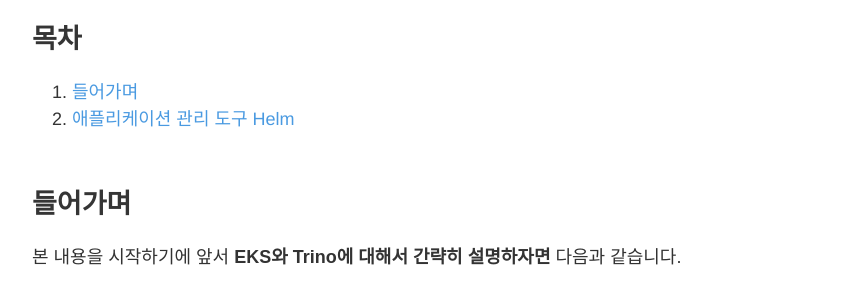
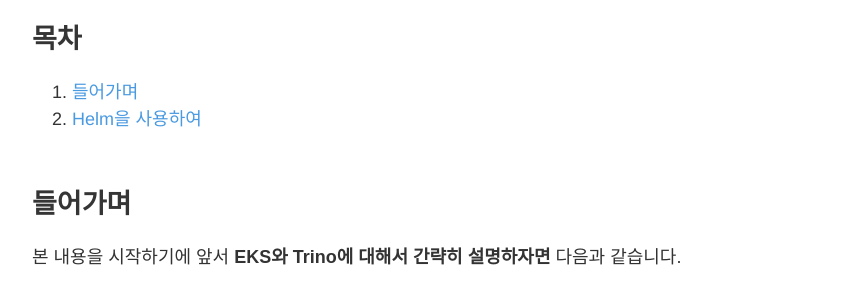
Before and after one commit to daru1027/daru1027.github.io, a Jekyll site: the page built from _posts/2022-09-16-eks-on-trino.md, in a window 1280 px wide. Shown: the part 416-716 px from the top of the page, without its empty margins (208-1071 px from the left). Built offline with Jekyll 4.4.1, drawn with Linux system fonts in a browser that asks for light colours.

Commit message:
ADD: 내용 추가

```diff
--- a/_posts/2022-09-16-eks-on-trino.md
+++ b/_posts/2022-09-16-eks-on-trino.md
@@ -6,7 +6,7 @@ tags: EKS Trino Kubernetes
 해당 포스트는 **EKS에 Trino를 구축하는 과정**을 담았습니다🤗. 올해 4월쯤 진행한 내용을 기준으로 작성하여 최신 내용과 다른 부분이 있을 수 있어 이 점 유의해서 읽어주세요!
 ## 목차
 1. [들어가며](#들어가며)
-2. [애플리케이션 관리 도구 Helm](#helm-을-사용하여)
+2. [Helm을 사용하여](#helm을-사용하여)
 <br/><br/>
 
 ## 들어가며
```
